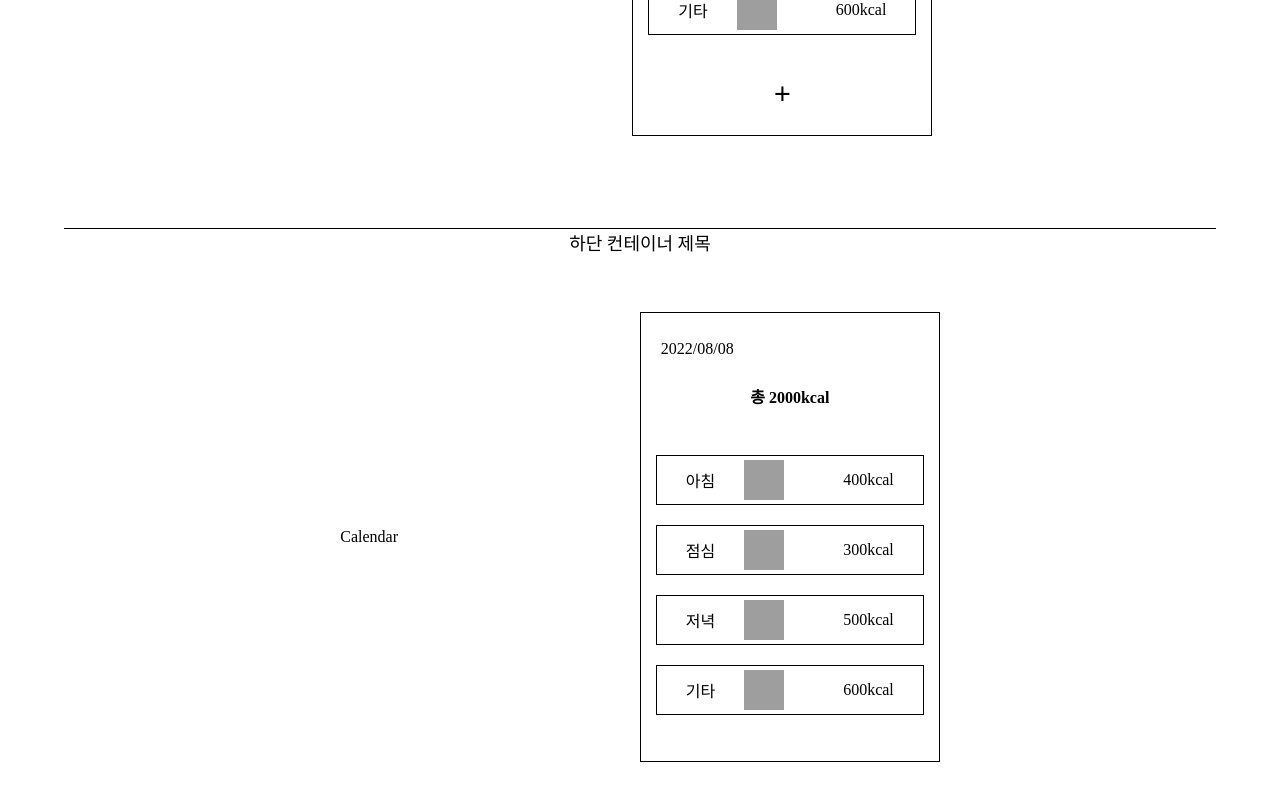
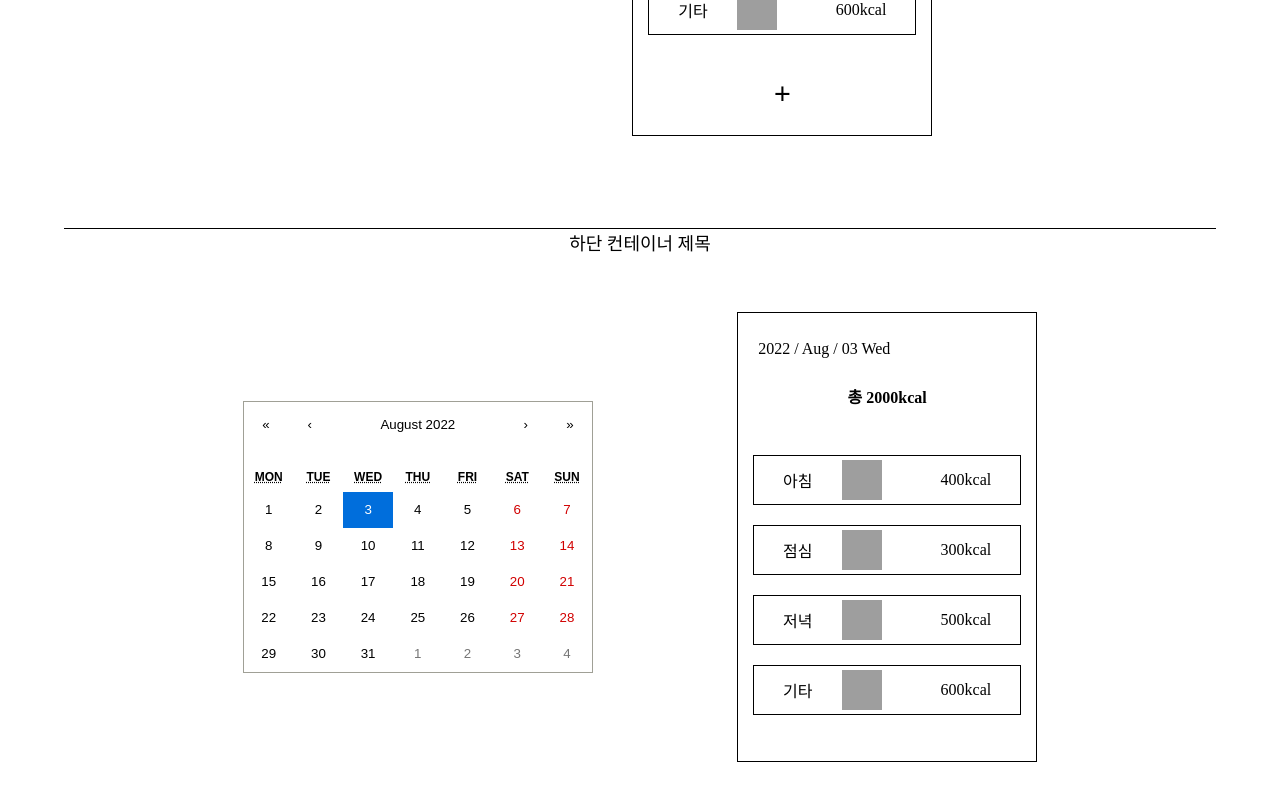
Before and after one commit to MyMealCalorie/client, a React (Create React App) app: page / in a window 1280 px wide. Shown: the part 500-1300 px from the top of the page. Built offline with nearby package versions, Linux system fonts and the light colour scheme; grey boxes are pictures that could not be loaded.

Commit message:
style: react-calendar 적용

```diff
--- a/package.json
+++ b/package.json
@@ -15,6 +15,7 @@
   "devDependencies": {
     "@types/node": "^16.11.47",
     "@types/react": "^17.0.39",
+    "@types/react-calendar": "^3.5.2",
     "@types/react-dom": "^17.0.11",
     "@types/styled-components": "^5.1.25",
     "prettier": "^2.7.1",
--- a/src/components/Main/Calendar.tsx
+++ /dev/null
@@ -1,7 +0,0 @@
-const Calendar = () => {
-  return (
-    <div>Calendar</div>
-  )
-}
-
-export default Calendar;
--- /dev/null
+++ b/src/components/Main/CalendarContainer.tsx
@@ -0,0 +1,22 @@
+import Calendar from 'react-calendar';
+import 'react-calendar/dist/Calendar.css';
+
+interface Props {
+  date: Date;
+  setDate: any;
+}
+
+const CalendarContainer = ({ date, setDate }: Props) => {
+  const onChangeDate = (e: any) => {
+    console.log(e);
+    setDate(e);
+  };
+
+  return (
+    <div>
+      <Calendar value={date} onChange={onChangeDate} />
+    </div>
+  );
+};
+
+export default CalendarContainer;
--- a/src/components/Main/OneDayListContainer.tsx
+++ b/src/components/Main/OneDayListContainer.tsx
@@ -3,12 +3,13 @@ import styled from 'styled-components';
 
 // Component
 import { S_FlexBox } from '../../style/FlexBox.style';
-import OneMeal from '../common/OneMeal';
 import OneDayList from '../common/OneDayList';
 
-const OneDayListContainer = () => {
-  const [date, setDate] = useState('2022/08/08'); // date 어떤 타입으로?
+interface Props {
+  date: Date;
+}
 
+const OneDayListContainer = ({ date }: Props) => {
   const [totalCalorie, setTotalCalorie] = useState(2000);
 
   const [oneDayData, setOneDayData] = useState([
@@ -57,10 +58,16 @@ const OneDayListContainer = () => {
     },
   ]);
 
+  const DateParsing = () => {
+    const list = date.toString().split(' ');
+    // console.log(list);
+    return `${list[3]} / ${list[1]} / ${list[2]} ${list[0]}`;
+  };
+
   return (
     <S_Wrapper>
       <S_DateWrapper>
-        <span>{date}</span>
+        <span>{DateParsing()}</span>
       </S_DateWrapper>
       <S_Total>총 {totalCalorie}kcal</S_Total>
       <OneDayList dataList={oneDayData} />
--- a/src/components/common/OneDayList.tsx
+++ b/src/components/common/OneDayList.tsx
@@ -1,5 +1,7 @@
+import styled from 'styled-components';
+
+// Component
 import OneMeal from './OneMeal';
-import styled from 'styled-components';
 
 interface Props {
   dataList: {
--- a/src/pages/Main/index.tsx
+++ b/src/pages/Main/index.tsx
@@ -1,16 +1,18 @@
-import React from 'react';
+import React, { useState } from 'react';
 import styled from 'styled-components';
 
 // Component
 import { S_FlexBox } from '../../style/FlexBox.style';
 import Chart from '../../components/Main/Chart';
 import TodayNutrition from '../../components/Main/TodayNutrition';
-import Calendar from '../../components/Main/Calendar';
+import CalendarContainer from '../../components/Main/CalendarContainer';
 import OneDayListContainer from '../../components/Main/OneDayListContainer';
 import Header from '../../components/common/Header';
 import { S_Footer } from '../../style/Footer.style';
 
 const Main = () => {
+  const [date, setDate] = useState(new Date());
+
   return (
     <div>
       <Header />
@@ -27,10 +29,10 @@ const Main = () => {
 
         <S_Box>
           {/* calendar */}
-          <Calendar />
+          <CalendarContainer date={date} setDate={setDate} />
 
           {/* selected date's data */}
-          <OneDayListContainer />
+          <OneDayListContainer date={date} />
         </S_Box>
       </S_MainLayout>
       <S_Footer />
```
Also changed, not shown: 1 other file (tests, documents, lock files or other folders).
